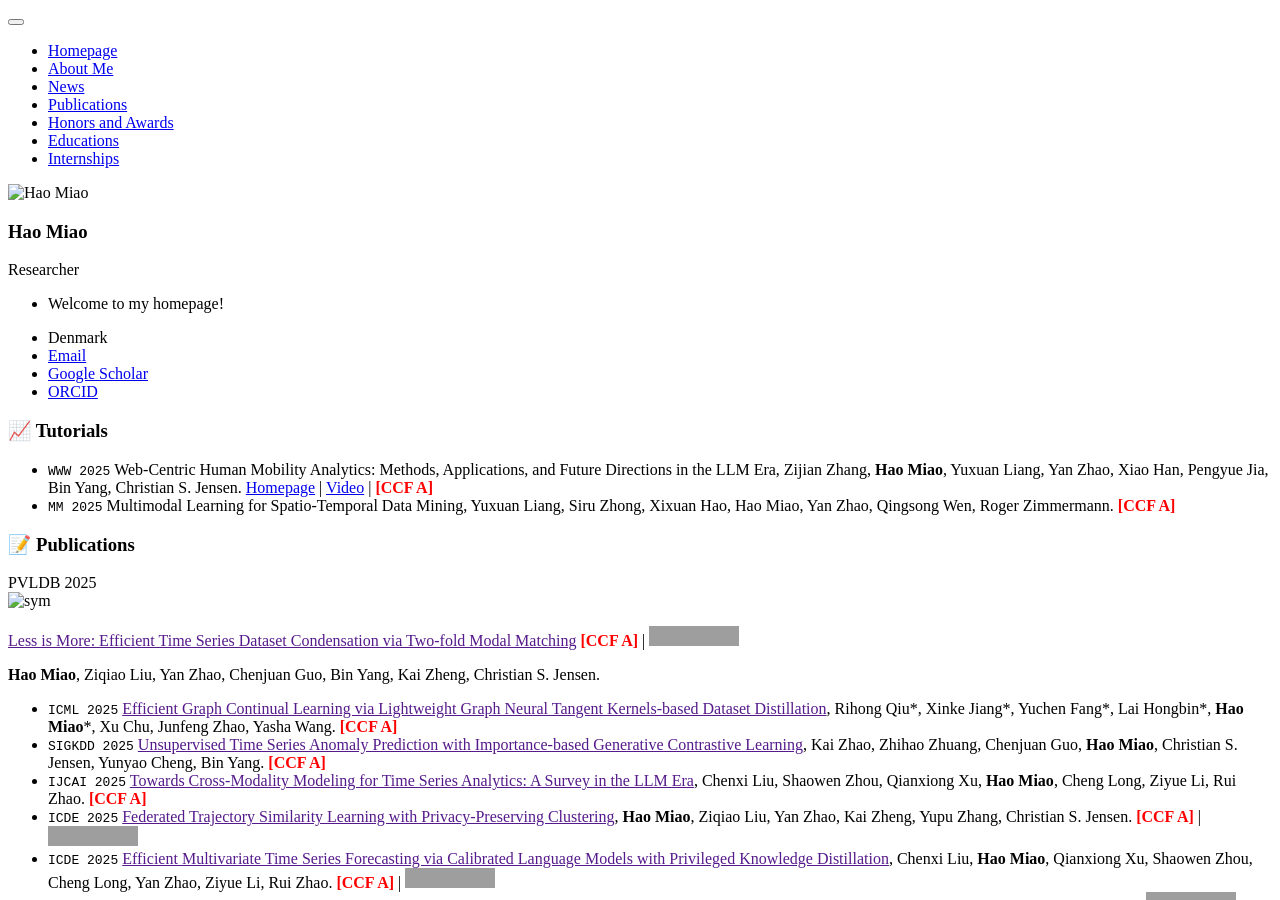
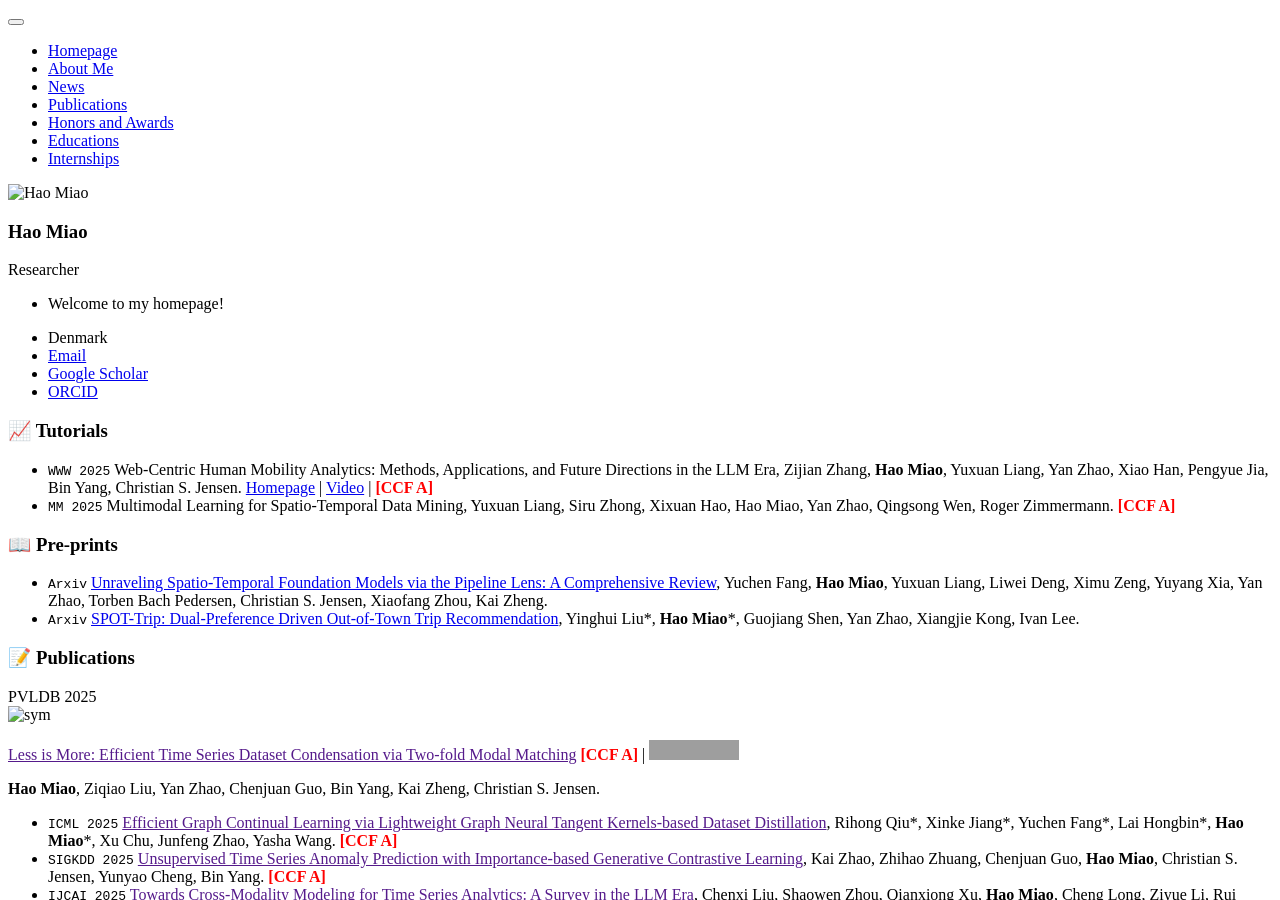
Before and after one commit to MiaoHaoSunny/MiaoHaoSunny.github.io, a Jekyll site: the page built from _pages/includes/pub.md, in a window 1280 px wide and 900 px high. Built offline with Jekyll 4.4.1, drawn with Linux system fonts in a browser that asks for light colours; our own code applies the rules of GitHub Pages for plain Markdown files; grey boxes are pictures that could not be loaded.

Commit message:
Update pub.md

```diff
--- a/_pages/includes/pub.md
+++ b/_pages/includes/pub.md
@@ -1,6 +1,10 @@
 # 📈 Tutorials
 - ``WWW 2025`` Web-Centric Human Mobility Analytics: Methods, Applications, and Future Directions in the LLM Era, Zijian Zhang, **Hao Miao**, Yuxuan Liang, Yan Zhao, Xiao Han, Pengyue Jia, Bin Yang, Christian S. Jensen. [Homepage](https://human-mobility.github.io/) \| [Video](https://drive.google.com/file/d/1my5aEcz_P-SR4it6KSchWNfZgzMUHm5h/view) \| <b><font color="red">[CCF A]</font></b>
 - ``MM 2025`` Multimodal Learning for Spatio-Temporal Data Mining, Yuxuan Liang, Siru Zhong, Xixuan Hao, Hao Miao, Yan Zhao, Qingsong Wen, Roger Zimmermann. <b><font color="red">[CCF A]</font></b>
+
+# 📖 Pre-prints
+- ``Arxiv`` [Unraveling Spatio-Temporal Foundation Models via the Pipeline Lens: A Comprehensive Review](https://arxiv.org/abs/2506.01364), Yuchen Fang, **Hao Miao**, Yuxuan Liang, Liwei Deng, Ximu Zeng, Yuyang Xia, Yan Zhao, Torben Bach Pedersen, Christian S. Jensen, Xiaofang Zhou, Kai Zheng.
+- ``Arxiv`` [SPOT-Trip: Dual-Preference Driven Out-of-Town Trip Recommendation](https://arxiv.org/abs/2506.01705), Yinghui Liu\*, **Hao Miao**\*, Guojiang Shen, Yan Zhao, Xiangjie Kong, Ivan Lee.
 
 # 📝 Publications
 
```
